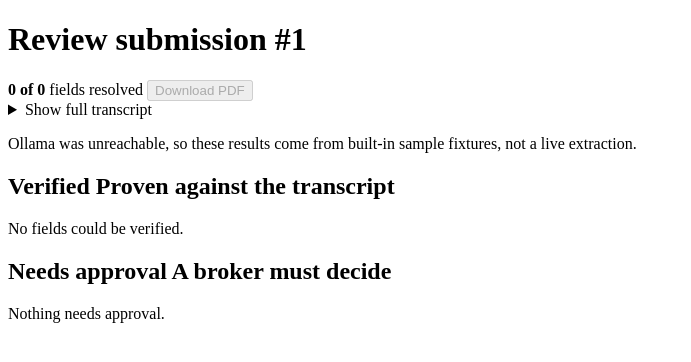
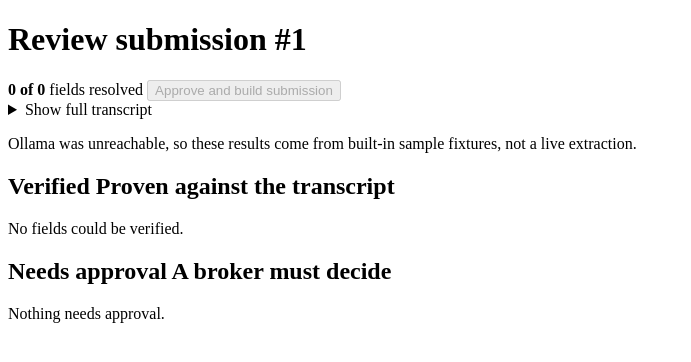
Before and after one commit to gyuszix/switchboard-lead-intake-demo, a Rails app: page /submissions/1 in a window 1280 px wide. Shown: the part 26-388 px from the top of the page, without its empty margins (0-691 px from the left). Run offline with Rails 7, Linux system fonts and the light colour scheme; tables that the repository leaves empty hold one stand-in row (values such as "Sample post"); some libraries are stand-ins or nearby versions.

Commit message:
#20: replace Download PDF with Approve and build submission and a Ready to send page
Invalid builds return to the review page with an error banner and
highlighted rows and save nothing. SubmissionPdf and its unit test stay
for the future email channel.

Closes #20

```diff
--- a/app/controllers/submissions_controller.rb
+++ b/app/controllers/submissions_controller.rb
@@ -32,16 +32,25 @@ class SubmissionsController < ApplicationController
     render_review(submission, submission.verified_fields.map { _1["name"] })
   end
 
-  # The gate: no PDF until every field is resolved, whatever the UI shows.
-  def pdf
-    submission = Submission.find(params[:id])
-    unless submission.all_resolved?
-      return render plain: "Every field must be resolved before the PDF can be downloaded.",
+  # Build the submission JSON from the approved values, then validate it.
+  # Same gate as the review: nothing is built until every field is resolved.
+  def build
+    @submission = Submission.find(params[:id])
+    unless @submission.all_resolved?
+      return render plain: "Every field must be resolved before the submission can be built.",
                     status: :unprocessable_entity
     end
 
-    send_data SubmissionPdf.new(submission).render,
-      filename: "commercial-insurance-application-#{submission.id}.pdf",
-      type: "application/pdf", disposition: "attachment"
+    @build_errors = @submission.build_submission!
+    if @build_errors.empty?
+      redirect_to ready_submission_path(@submission), status: :see_other
+    else
+      render :show, status: :unprocessable_entity
+    end
+  end
+
+  def ready
+    @submission = Submission.find(params[:id])
+    redirect_to @submission unless @submission.ready?
   end
 end
--- a/app/views/submissions/_status.html.erb
+++ b/app/views/submissions/_status.html.erb
@@ -1,9 +1,12 @@
 <%# locals: (submission:) %>
 <div id="review_status" class="actions-row">
   <span class="counter"><strong><%= submission.resolved_count %> of <%= submission.total_count %></strong> fields resolved</span>
+  <% if submission.ready? %>
+    <%= link_to "Ready to send →", ready_submission_path(submission), class: "button" %>
+  <% end %>
   <% if submission.all_resolved? %>
-    <%= link_to "Download PDF", pdf_submission_path(submission), class: "button primary", data: { turbo: false } %>
+    <%= button_to "Approve and build submission", build_submission_path(submission), class: "button primary", form_class: "inline-form" %>
   <% else %>
-    <button type="button" class="button primary" disabled title="Resolve every field first">Download PDF</button>
+    <button type="button" class="button primary" disabled title="Resolve every field first">Approve and build submission</button>
   <% end %>
 </div>
--- a/app/views/submissions/show.html.erb
+++ b/app/views/submissions/show.html.erb
@@ -20,13 +20,27 @@
 <% end %>
 <% if flash[:alert] %><p class="error"><%= flash[:alert] %></p><% end %>
 
+<% build_errors = (@build_errors || []).group_by(&:field).transform_values { _1.map(&:message) } %>
+<% if build_errors.any? %>
+  <div class="error-banner" role="alert">
+    <strong>The submission could not be built.</strong> Fix these fields and try again:
+    <ul>
+      <% build_errors.each do |name, messages| %>
+        <% messages.each do |message| %>
+          <li><%= ApplicationHelper::FIELD_LABELS.fetch(name) { name.humanize } %>: <%= message %></li>
+        <% end %>
+      <% end %>
+    </ul>
+  </div>
+<% end %>
+
 <section class="section">
   <div class="section-head">
     <h2><span class="badge green">Verified</span> Proven against the transcript</h2>
     <%= render "submissions/confirm_all", submission: @submission %>
   </div>
   <% @submission.verified_fields.each do |field| %>
-    <%= render "fields/field", submission: @submission, field: field %>
+    <%= render "fields/field", submission: @submission, field: field, build_errors: build_errors.fetch(field["name"], []) %>
   <% end %>
   <% if @submission.verified_fields.empty? %><p class="empty-section">No fields could be verified.</p><% end %>
 </section>
@@ -36,7 +50,7 @@
     <h2><span class="badge amber">Needs approval</span> A broker must decide</h2>
   </div>
   <% @submission.needs_approval_fields.each do |field| %>
-    <%= render "fields/field", submission: @submission, field: field %>
+    <%= render "fields/field", submission: @submission, field: field, build_errors: build_errors.fetch(field["name"], []) %>
   <% end %>
   <% if @submission.needs_approval_fields.empty? %><p class="empty-section">Nothing needs approval.</p><% end %>
 </section>
--- a/config/routes.rb
+++ b/config/routes.rb
@@ -2,7 +2,8 @@ Rails.application.routes.draw do
   root "submissions#new"
   resources :submissions, only: %i[create show] do
     patch :confirm_all, on: :member
-    get :pdf, on: :member
+    post :build, on: :member
+    get :ready, on: :member
     resources :fields, only: :update, param: :name do
       patch :approve, on: :member
       patch :not_provided, on: :member
```
Also changed, not shown: app/assets/stylesheets/application.css (+22 -0 lines), app/views/fields/_field.html.erb (+7 -8 lines), app/views/submissions/ready.html.erb (added, +16 -0 lines), test/controllers/build_flow_test.rb (added, +80 -0 lines), test/controllers/pdf_download_test.rb (deleted, +0 -32 lines).
